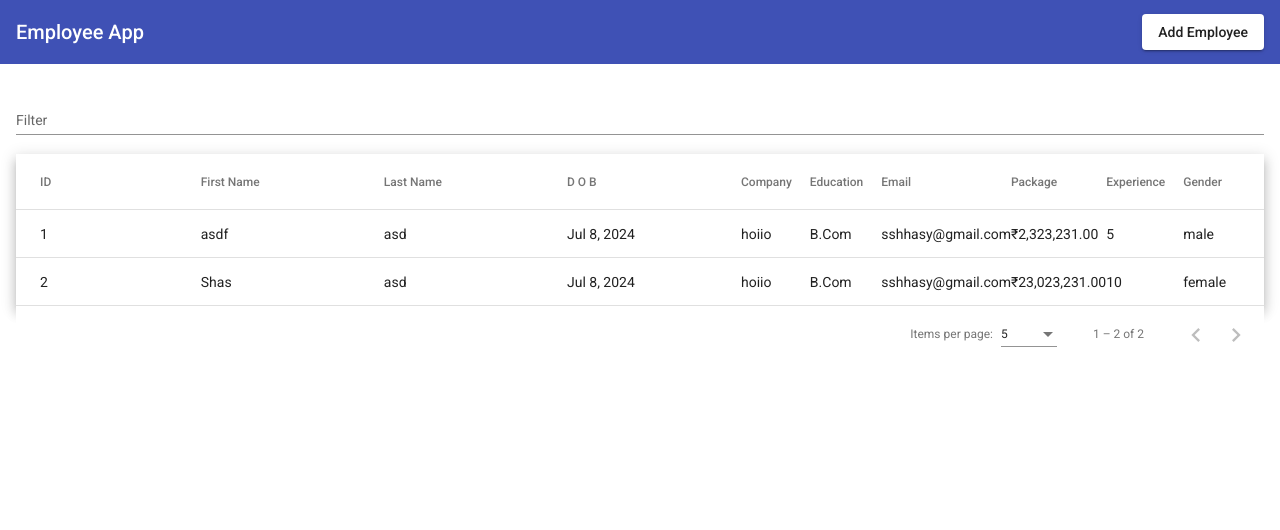
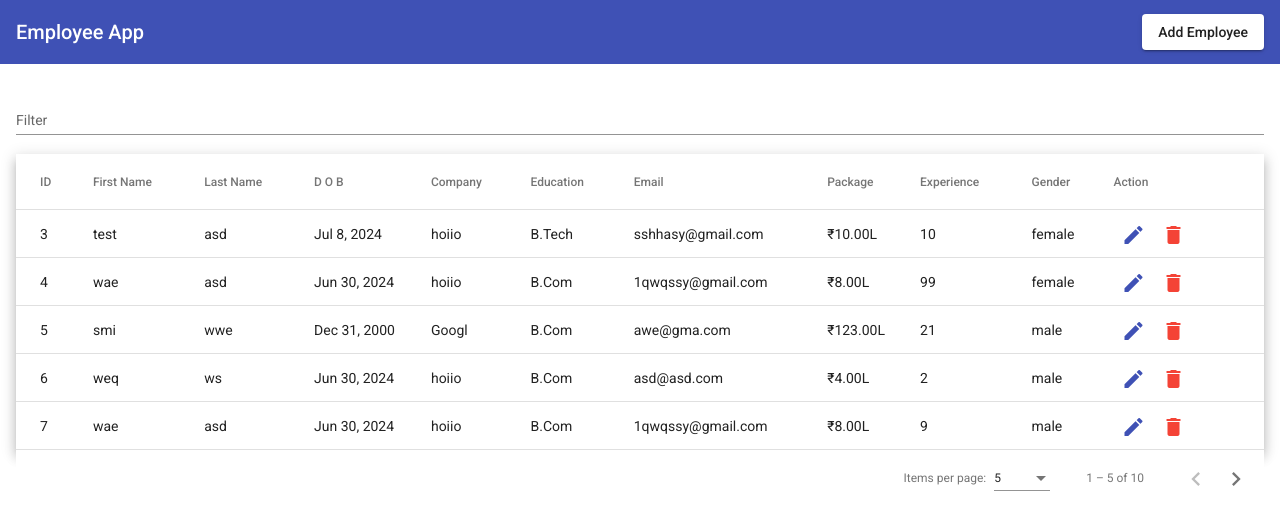
Before and after one commit to ShakthiSythnya/EmployeeApplication, an Angular app in the folder employeeapplication/: page / in a window 1280 px wide. Shown: the top 530 px of the page. Built offline with nearby package versions, Linux system fonts and the light colour scheme; data requests are answered from the project's data file.

Commit message:
Added delete and edit functionality

```diff
--- a/employeeapplication/db.json
+++ b/employeeapplication/db.json
@@ -18,28 +18,124 @@
   },
   "employees": [
     {
-      "firstName": "asdf",
-      "lastName": "asd",
-      "dateOfBirth": "2024-07-08T18:30:00.000Z",
-      "gender": "male",
-      "package": 2323231,
-      "experience": 5,
-      "education": "B.Com",
-      "company": "hoiio",
-      "email": "sshhasy@gmail.com",
-      "id": 1
-    },
-    {
-      "firstName": "Shas",
+      "firstName": "test",
       "lastName": "asd",
       "dateOfBirth": "2024-07-08T18:30:00.000Z",
       "gender": "female",
-      "package": 23023231,
+      "package": 10,
       "experience": 10,
+      "education": "B.Tech",
+      "company": "hoiio",
+      "email": "sshhasy@gmail.com",
+      "id": 3
+    },
+    {
+      "firstName": "wae",
+      "lastName": "asd",
+      "dateOfBirth": "2024-06-30T18:30:00.000Z",
+      "gender": "female",
+      "package": 8,
+      "experience": 99,
       "education": "B.Com",
       "company": "hoiio",
-      "email": "sshhasy@gmail.com",
-      "id": 2
+      "email": "1qwqssy@gmail.com",
+      "id": 4
+    },
+    {
+      "firstName": "smi",
+      "lastName": "wwe",
+      "dateOfBirth": "2000-12-31T18:30:00.000Z",
+      "gender": "male",
+      "package": 123,
+      "experience": 21,
+      "education": "B.Com",
+      "company": "Googl",
+      "email": "awe@gma.com",
+      "id": 5
+    },
+    {
+      "firstName": "weq",
+      "lastName": "ws",
+      "dateOfBirth": "2024-06-30T18:30:00.000Z",
+      "gender": "male",
+      "package": 4,
+      "experience": 2,
+      "education": "B.Com",
+      "company": "hoiio",
+      "email": "asd@asd.com",
+      "id": 6
+    },
+    {
+      "firstName": "wae",
+      "lastName": "asd",
+      "dateOfBirth": "2024-06-30T18:30:00.000Z",
+      "gender": "male",
+      "package": 8,
+      "experience": 9,
+      "education": "B.Com",
+      "company": "hoiio",
+      "email": "1qwqssy@gmail.com",
+      "id": 7
+    },
+    {
+      "firstName": "8wae",
+      "lastName": "asd",
+      "dateOfBirth": "2024-06-30T18:30:00.000Z",
+      "gender": "male",
+      "package": 8,
+      "experience": 9,
+      "education": "B.Com",
+      "company": "hoiio",
+      "email": "1qwqssy@gmail.com",
+      "id": 8
+    },
+    {
+      "firstName": "wae",
+      "lastName": "asd",
+      "dateOfBirth": "2024-06-30T18:30:00.000Z",
+      "gender": "female",
+      "package": 8,
+      "experience": 9,
+      "education": "B.Com",
+      "company": "hoiio",
+      "email": "1qwqssy@gmail.com",
+      "id": 12
+    },
+    {
+      "firstName": "wae",
+      "lastName": "asd",
+      "dateOfBirth": "2024-06-30T18:30:00.000Z",
+      "gender": "female",
+      "package": 8,
+      "experience": 9,
+      "education": "B.Com",
+      "company": "hoiio",
+      "email": "1qwqssy@gmail.com",
+      "id": 13
+    },
+    {
+      "firstName": "wae",
+      "lastName": "asd",
+      "dateOfBirth": "2024-06-30T18:30:00.000Z",
+      "gender": "female",
+      "package": 8,
+      "experience": 9,
+      "education": "B.Com",
+      "company": "hoiio",
+      "email": "1qwqssy@gmail.com",
+      "id": 14
+    },
+    {
+      "firstName": "nbvm",
+      "lastName": "asd",
+      "dateOfBirth": "2024-02-13T18:30:00.000Z",
+      "gender": "male",
+      "package": 23,
+      "experience": 16,
+      "education": "B.Com",
+      "company": "hoiio",
+      "email": "1qwqssy@gmail.com",
+      "id": 15
     }
   ]
 }
--- a/employeeapplication/src/app/app.component.html
+++ b/employeeapplication/src/app/app.component.html
@@ -10,14 +10,14 @@
 
 </mat-toolbar>
 
-<div class="table-container">
+<div class="mainBody">
   <mat-form-field appearance="standard">
     <mat-label>Filter</mat-label>
     <input matInput (keyup)="applyFilter($event)" placeholder="Ex. Mia" #input>
   </mat-form-field>
 
 
-    <table class="mat-elevation-z8" mat-table [dataSource]="dataSource" matSort>
+    <table  class="mat-elevation-z8"  mat-table [dataSource]="dataSource" matSort>
 
       <!-- ID Column -->
       <ng-container matColumnDef="id">
@@ -70,7 +70,19 @@
 
       <ng-container matColumnDef="package">
         <th mat-header-cell *matHeaderCellDef mat-sort-header> Package </th>
-        <td mat-cell *matCellDef="let row"> {{row.package | currency: 'INR'}} </td>
+        <td mat-cell *matCellDef="let row"> {{row.package | currency: 'INR'}}L </td>
+      </ng-container>
+
+      <ng-container matColumnDef="action">
+        <th mat-header-cell *matHeaderCellDef mat-sort-header> Action </th>
+        <td mat-cell *matCellDef="let row">
+          <button mat-icon-button color="primary"(click)="editEmployee(row)">
+            <mat-icon>edit</mat-icon>
+          </button>
+          <button mat-icon-button color="warn" (click)="deleteEmployee(row.id)">
+            <mat-icon>delete</mat-icon>
+          </button>
+        </td>
       </ng-container>
 
       <tr mat-header-row *matHeaderRowDef="displayedColumns"></tr>
--- a/employeeapplication/src/app/app.component.scss
+++ b/employeeapplication/src/app/app.component.scss
@@ -20,11 +20,8 @@ table {
     width: 100%;
   }
 
-  td, th {
-    width: 25%;
-  }
 
-  .table-container{
+  .mainBody{
     width: 1248px;
     padding-top: 20px;
     margin: 0 auto;
--- a/employeeapplication/src/app/app.component.ts
+++ b/employeeapplication/src/app/app.component.ts
@@ -13,7 +13,7 @@ import { Employee } from './models/employee';
 
 })
 export class AppComponent implements OnInit {
-  displayedColumns: string[] = ['id', 'firstName', 'lastName', 'dateOfBirth', 'company','education','email', 'package', 'experience', 'gender'];
+  displayedColumns: string[] = ['id', 'firstName', 'lastName', 'dateOfBirth', 'company','education','email', 'package', 'experience', 'gender', 'action'];
 
   title = 'employeeapplication';
   dataSource!: MatTableDataSource<Employee>;
@@ -29,7 +29,15 @@ export class AppComponent implements OnInit {
   }
   openEmployeeDialog()
   {
-    this._dialog.open(EmployeeEditComponent);
+    const dialogRef = this._dialog.open(EmployeeEditComponent);
+    dialogRef.afterClosed().subscribe({
+      next:val=>{
+        if(val){
+          console.log("val: ",val)
+          this.getEmployees();
+        }
+      }
+    })
   }
   applyFilter(event: Event) {
     const filterValue = (event.target as HTMLInputElement).value;
@@ -51,5 +59,28 @@ export class AppComponent implements OnInit {
       error: console.log
     })
   }
+  deleteEmployee(id:any)
+  {
+    this._employeeService.deleteEmployees(id).subscribe({
+      next:(val:any)=>{
+        console.log(val);
+        alert("Data deleted successfully!");
+        this.getEmployees();
+      }
+    })
+  }
+  editEmployee(data:Employee)
+  {
+    const ref = this._dialog.open(EmployeeEditComponent,{
+      data
+    });
+    ref.afterClosed().subscribe({
+      next:(val)=>{
+        if(val)
+        {this.getEmployees();}
+
+      }
+    })
+  }
 
 }
--- a/employeeapplication/src/app/employee-edit/employee-edit.component.html
+++ b/employeeapplication/src/app/employee-edit/employee-edit.component.html
@@ -71,6 +71,6 @@
     </div>
     <div mat-dialog-actions class="action">
     <button mat-raised-button>Cancel</button>
-    <button mat-raised-button color="primary" type="submit">Save</button>
+    <button mat-raised-button color="primary" type="submit">{{data !== null && data.id? 'Edit':'Save'}}</button>
     </div>
 </form>
--- a/employeeapplication/src/app/employee-edit/employee-edit.component.ts
+++ b/employeeapplication/src/app/employee-edit/employee-edit.component.ts
@@ -1,8 +1,9 @@
-import { Component, OnInit } from '@angular/core';
+import { Component, OnInit, Inject } from '@angular/core';
 import {Employee} from '../models/employee';
 import { FormBuilder, FormGroup } from '@angular/forms';
 import { EmployeeServiceService } from '../services/employee-service.service';
-import { MatDialogRef } from '@angular/material/dialog';
+import { MAT_DIALOG_DATA, MatDialogRef } from '@angular/material/dialog';
+import { inject } from '@angular/core/testing';
 
 @Component({
   selector: 'app-employee-edit',
@@ -28,24 +29,39 @@ export class EmployeeEditComponent implements OnInit {
   education:string[] = ['B.Tech', 'B.Com'];
 
 
-  constructor(private _formBuilder: FormBuilder, private _employeeService: EmployeeServiceService, private _diagRef:MatDialogRef<EmployeeEditComponent> ) {
+  constructor(private _formBuilder: FormBuilder,
+    private _employeeService: EmployeeServiceService,
+    private _diagRef:MatDialogRef<EmployeeEditComponent>,
+    @Inject(MAT_DIALOG_DATA) public data:any) {
     this.empForm = _formBuilder.group(this.employeeDetail)
   }
   onSave(){
     console.log(this.empForm);
-    this._employeeService.saveEmployee(this.empForm.value).subscribe({
+    if(this.data !== null && this.data.id){
+      this._employeeService.updateEmployees(this.data.id, this.empForm.value).subscribe({
+        next:(val)=>{
+          alert("Data updated!!");
+          this._diagRef.close(true);
+        }
+      })
+
+    }
+    else{
+          this._employeeService.saveEmployee(this.empForm.value).subscribe({
       next: (val: any)=>
       {
         alert("Dave Saved1");
-        this._diagRef.close();
+        this._diagRef.close(true);
         console.log(val);
       },
       error:(err:any)=>{console.log(err);}
     });
   }
+  }
 
 
   ngOnInit(): void {
+    this.empForm.patchValue(this.data)
   }
 
 }
--- a/employeeapplication/src/app/services/employee-service.service.ts
+++ b/employeeapplication/src/app/services/employee-service.service.ts
@@ -18,4 +18,14 @@ export class EmployeeServiceService {
   {
     return this.httpClient.get("http://localhost:3000/employees");
   }
+
+  deleteEmployees(id:number)
+  {
+    return this.httpClient.delete(`http://localhost:3000/employees/${id}`);
+  }
+
+  updateEmployees(id:number, emp:Employee)
+  {
+    return this.httpClient.put(`http://localhost:3000/employees/${id}`, emp);
+  }
 }
```
